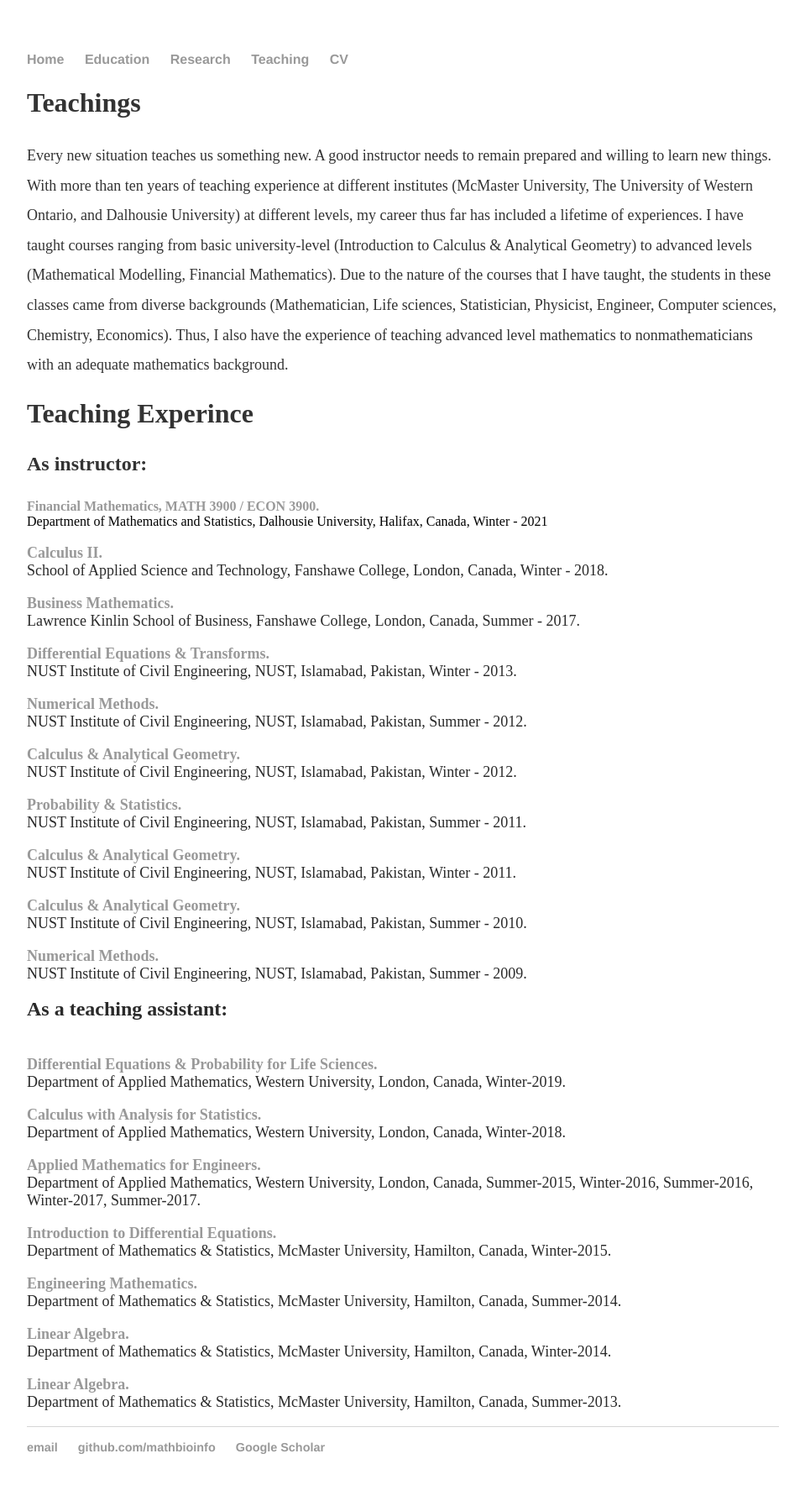
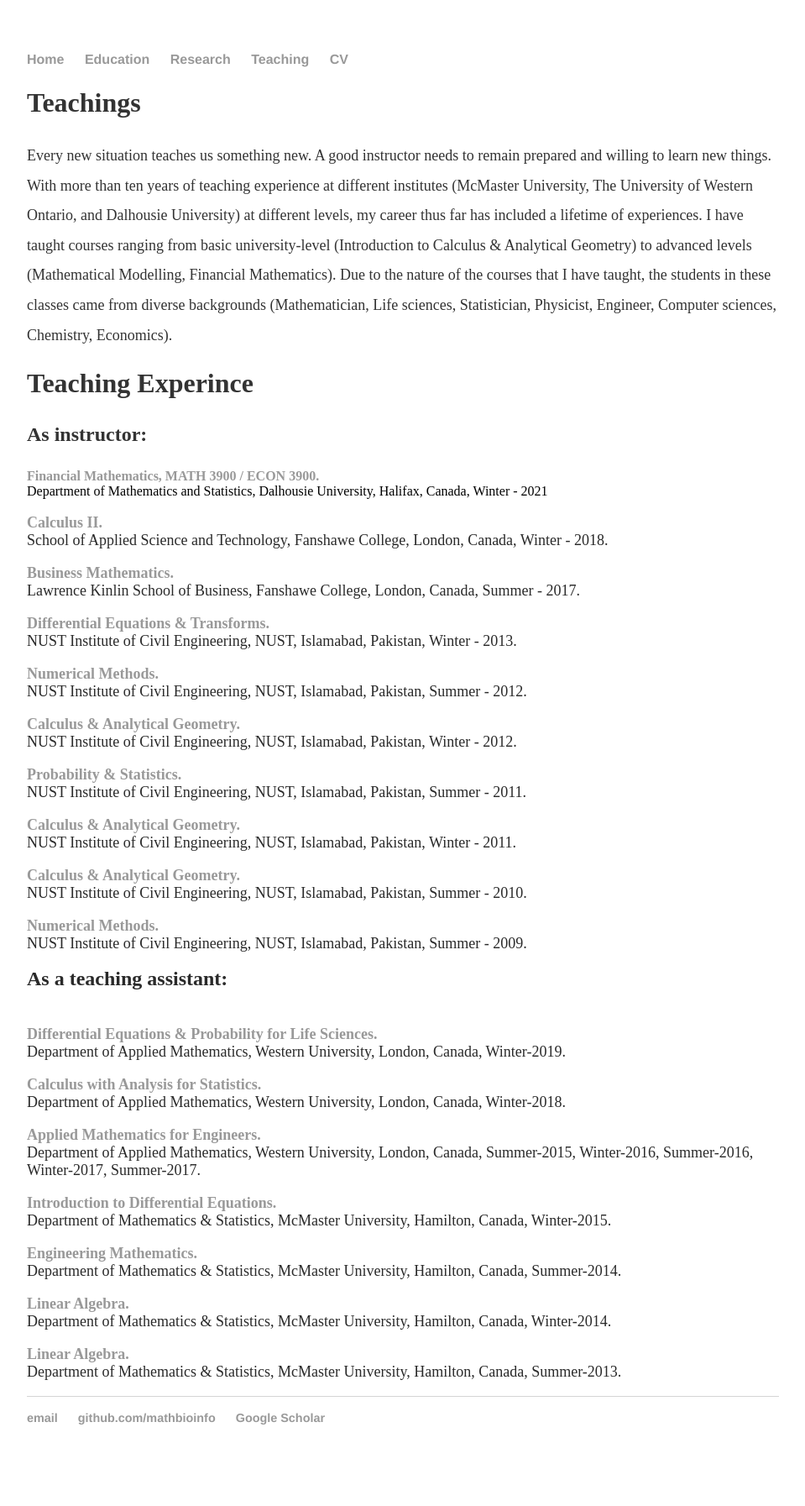
Before and after one commit to MathBioInfo/amjadkhan, a Jekyll site: the page built from Teaching/index.html, in a window 1280 px wide. Shown: the whole page at 84% size, without its empty margins (160-1119 px from the left). Built offline with Jekyll 4.4.1, drawn with Linux system fonts in a browser that asks for light colours; after the commit the page ends 1758 px from its top, so only the background shows below that.

Commit message:
Update index.html

```diff
--- a/Teaching/index.html
+++ b/Teaching/index.html
@@ -14,8 +14,7 @@ title: About teaching
 			to advanced levels (Mathematical Modelling, Financial Mathematics). Due to the nature of
 			the courses that I have taught, the students in these classes came from diverse backgrounds
 			(Mathematician, Life sciences, Statistician, Physicist, Engineer, Computer sciences, Chemistry,
-			Economics). Thus, I also have the experience of teaching advanced level mathematics to nonmathematicians
-			with an adequate mathematics background.</font><br>
+			Economics). </font><br>
 			<!--<h3> Pulications</p>-->
 			<!--<div class="paragraph"><font color="#2a2a2a" size="3">-->
 			 <div class="main-wrap">
```
